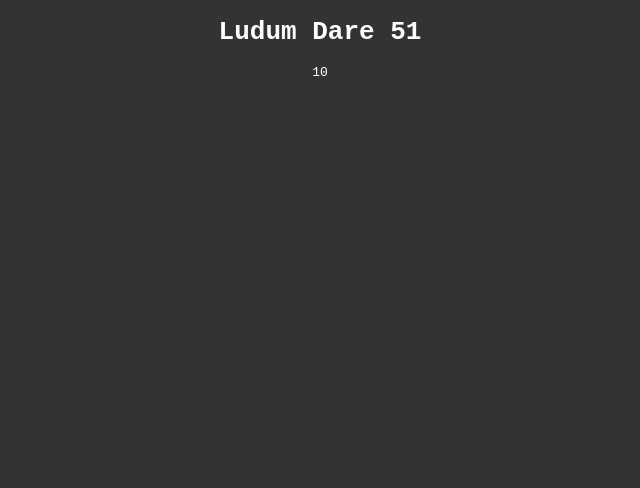
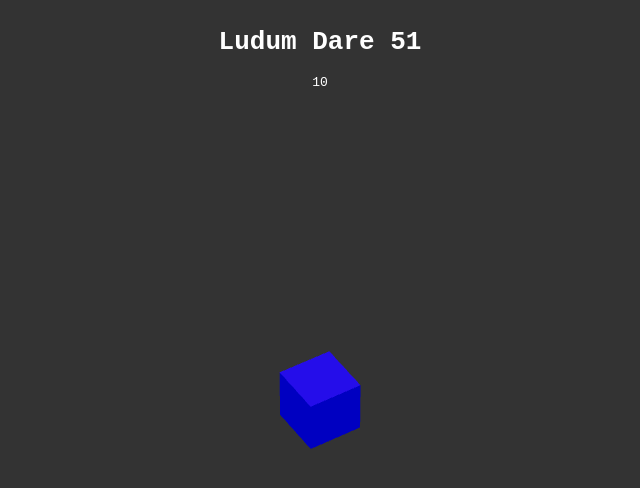
Before and after one commit to nikolajbaer/ld51, a React (Vite) app: page / in a window 1280 px wide. Shown: the top 488 px of the page, without its empty margins (320-960 px from the left). Built offline with nearby package versions, Linux system fonts and the light colour scheme.

Commit message:
added r3f

```diff
--- a/index.html
+++ b/index.html
@@ -4,7 +4,7 @@
     <meta charset="UTF-8" />
     <link rel="icon" type="image/svg+xml" href="/vite.svg" />
     <meta name="viewport" content="width=device-width, initial-scale=1.0" />
-    <title>Vite + React</title>
+    <title>Ludum Dare 51</title>
   </head>
   <body>
     <div id="root"></div>
--- a/package.json
+++ b/package.json
@@ -9,8 +9,11 @@
     "preview": "vite preview"
   },
   "dependencies": {
+    "@react-three/drei": "^9.32.5",
+    "@react-three/fiber": "^8.8.7",
     "react": "^18.2.0",
-    "react-dom": "^18.2.0"
+    "react-dom": "^18.2.0",
+    "three": "^0.145.0"
   },
   "devDependencies": {
     "@types/react": "^18.0.17",
--- a/src/App.jsx
+++ b/src/App.jsx
@@ -1,4 +1,6 @@
 import { useEffect,useState } from 'react'
+import { Canvas } from '@react-three/fiber'
+import { OrbitControls } from '@react-three/drei'
 import './App.css'
 
 function App() {
@@ -13,12 +15,21 @@
   })
 
   return (
-    <div className="App">
+    <>
+      <Canvas camera={{ position: [-40, 45, -25], near: 5, far: 500, fov: 12 }}>
+        <ambientLight intensity={0.5} />
+        <directionalLight color="#eeeeff" position={[0, 20, 20]}  />
+        <mesh>
+          <boxGeometry args={[1,1,1]} />
+          <meshStandardMaterial color="blue" />
+        </mesh>
+        <OrbitControls />
+      </Canvas>
       <div className="title">
         <h1>Ludum Dare 51</h1>
         {<div className="pulse">{text[counter]}</div>}
       </div>
-    </div>
+    </>
   )
 }
 
--- a/src/index.css
+++ b/src/index.css
@@ -12,14 +12,28 @@
 }
 
 .title {
-  margin: 10px auto;
   width: 300px;
   text-align: center;
+  position: fixed;
+  width: 100%;
+  padding: 10px;
+  top: 0px;
+  left: 0px;
+}
+
+@keyframes fade-in {
+  from {
+    opacity: 0;
+  }
+  to {
+    opacity: 1;
+  }
 }
 
 canvas {
   opacity: 0;
   touch-action: none;
+  animation: fade-in 0.5s ease 0.25s forwards;
 }
 
 * {
```
Also changed, not shown: 1 other file (tests, documents, lock files or other folders).
